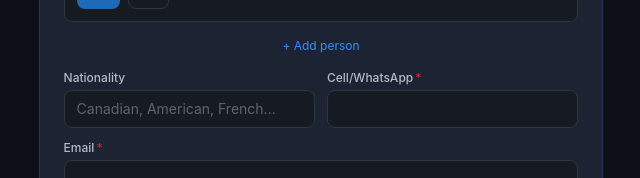
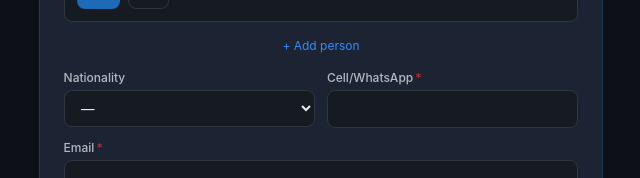
Before and after one commit to Pvrolomx/ofertagen, a Next.js app: page / in a window 1280 px wide. Shown: the part 312-490 px from the top of the page, without its empty margins (319-959 px from the left). Built offline with nearby package versions, Linux system fonts and the light colour scheme.

Commit message:
feat: nacionalidad → dropdown trilingüe con valor canónico ES — estadounidense/canadiense/francocanadiense

```diff
--- a/src/app/page.js
+++ b/src/app/page.js
@@ -88,7 +88,16 @@ function PartePanel({ data, pid, label, upParte, upPersona, addPersona, rmPerson
         </div>
       ))}
       <button onClick={() => addPersona(pid)} className="col-span-2 text-xs py-1" style={{color:"var(--og-accent-hi)"}}>{t?.fields?.agregar_persona || "+ Agregar persona"}</button>
-      <Input label={t.fields.nacionalidad} value={p.nacionalidad} onChange={v => upParte(pid, "nacionalidad", v)} placeholder={t?.fields?.placeholder_nacionalidad || "canadiense, estadounidense..."} />
+      <div className="flex flex-col gap-1">
+        <label className="text-xs font-medium" style={{color:"var(--og-secondary)"}}>{t.fields.nacionalidad}</label>
+        <select value={p.nacionalidad||""} onChange={e => upParte(pid, "nacionalidad", e.target.value)}
+          className="rounded-lg px-3 py-2 text-sm" style={{background:"var(--og-surface)",border:"1px solid var(--og-border)",color:"var(--og-primary)"}}>
+          <option value="">—</option>
+          {(t.fields.nacionalidades||[]).map(n => (
+            <option key={n.v} value={n.v}>{n.l}</option>
+          ))}
+        </select>
+      </div>
       <Input label={t.fields.celular} value={p.celular} onChange={v => upParte(pid, "celular", v)} type="tel" required />
       <Input label={t.fields.email} value={p.email} onChange={v => upParte(pid, "email", v)} type="email" required wide />
       <div className="col-span-2 flex flex-col gap-2">
@@ -144,7 +153,7 @@ const UI = {
       celular: "Celular/WhatsApp", email: "Email", domicilio: "Domicilio",
       agregar_persona: "+ Agregar persona",
       genero_m: "Masculino", genero_f: "Femenino", placeholder_nacionalidad: "canadiense, estadounidense...",
-      domicilio_inmueble: "Inmueble materia de la presente oferta", label_ofertante: "Ofertante", label_propietario: "Propietario",
+      domicilio_inmueble: "Inmueble materia de la presente oferta", label_ofertante: "Ofertante", label_propietario: "Propietario", nacionalidades: [{v:"estadounidense", l:"🇺🇸 Estadounidense"}, {v:"canadiense", l:"🇨🇦 Canadiense"}, {v:"francocanadiense", l:"🇨🇦 Franco-canadiense"}],
       // Inmueble
       descripcion_corta: "Descripción corta", ubicacion_completa: "Ubicación completa",
       nivel_torre: "Nivel/Torre", interior: "Interior",
@@ -225,7 +234,7 @@ const UI = {
       celular: "Cell/WhatsApp", email: "Email", domicilio: "Address",
       agregar_persona: "+ Add person",
       genero_m: "Male", genero_f: "Female", placeholder_nacionalidad: "Canadian, American, French...",
-      domicilio_inmueble: "Property subject matter of this offer", label_ofertante: "Buyer", label_propietario: "Owner",
+      domicilio_inmueble: "Property subject matter of this offer", label_ofertante: "Buyer", label_propietario: "Owner", nacionalidades: [{v:"estadounidense", l:"🇺🇸 American"}, {v:"canadiense", l:"🇨🇦 Canadian"}, {v:"francocanadiense", l:"🇨🇦 Franco-Canadian"}],
       descripcion_corta: "Short description", ubicacion_completa: "Full location",
       nivel_torre: "Level/Tower", interior: "Interior",
       superficie_m2: "Area m²", superficie_letras: "Area in words",
@@ -296,7 +305,7 @@ const UI = {
       celular: "Cellulaire/WhatsApp", email: "Courriel", domicilio: "Adresse",
       agregar_persona: "+ Ajouter personne",
       genero_m: "Masculin", genero_f: "Féminin", placeholder_nacionalidad: "Canadien, Américain, Français...",
-      domicilio_inmueble: "Bien immobilier objet de la présente offre", label_ofertante: "Offrant", label_propietario: "Propriétaire",
+      domicilio_inmueble: "Bien immobilier objet de la présente offre", label_ofertante: "Offrant", label_propietario: "Propriétaire", nacionalidades: [{v:"estadounidense", l:"🇺🇸 Américain(e)"}, {v:"canadiense", l:"🇨🇦 Canadien(ne)"}, {v:"francocanadiense", l:"🇨🇦 Franco-canadien(ne)"}],
       descripcion_corta: "Description courte", ubicacion_completa: "Emplacement complet",
       nivel_torre: "Niveau/Tour", interior: "Intérieur",
       superficie_m2: "Surface m²", superficie_letras: "Surface en lettres",
```
